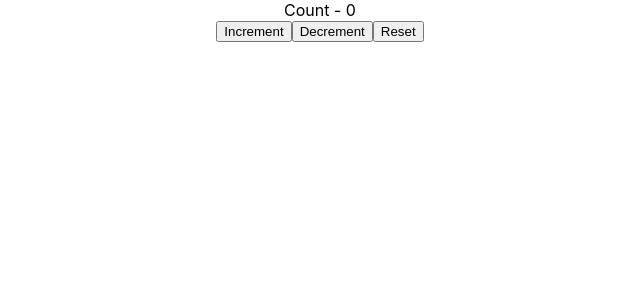
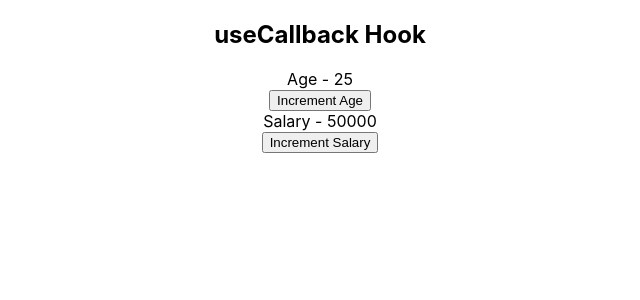
Before and after one commit to aman06it/React-tutorials, a React (Create React App) app: page / in a window 1280 px wide. Shown: the top 300 px of the page, without its empty margins (320-960 px from the left). Built offline with nearby package versions, Linux system fonts and the light colour scheme.

Commit message:
useCallback implemented.

```diff
--- a/src/App.js
+++ b/src/App.js
@@ -1,13 +1,14 @@
 import React from 'react';
 import './App.css';
-import CounterOne from './components/CounterOne';
+import ParentComponent from './components/ParentComponent';
+
 
 
 
 function App() {
   return (
     <div className="App">
-      <CounterOne/>
+      <ParentComponent/>
     </div>
   );
 }
--- /dev/null
+++ b/src/components/Button.js
@@ -0,0 +1,12 @@
+import React from 'react'
+
+function Button({handleClick, children}) {
+    console.log('Rendring button - ', children)
+  return (
+    <button onClick={handleClick}>
+        {children}
+    </button>
+  )
+}
+
+export default React.memo(Button)
--- /dev/null
+++ b/src/components/Count.js
@@ -0,0 +1,12 @@
+import React from 'react'
+
+function Count({text, count}) {
+    console.log(`Rendring ${text}`)
+  return (
+    <div>
+        {text} - {count}
+    </div>
+  )
+}
+
+export default React.memo(Count)
--- a/src/components/CounterOne.js
+++ /dev/null
@@ -1,31 +0,0 @@
-import React, {useReducer} from 'react'
-
-const initialState = 0
-const reducer = (state, action) => {
-  switch(action){
-    case 'increment':
-      return state+1;
-    case 'decrement':
-      return state-1;
-    case 'reset':
-      return initialState;
-    default:
-      return state
-  }
-}
-
-
-function CounterOne() {
-  const [count, dispatch]=useReducer(reducer, initialState)
-
-  return (
-    <div>
-        <div>Count - {count}</div>
-        <button onClick={()=>dispatch('increment')}>Increment</button>
-        <button onClick={()=>dispatch('decrement')}>Decrement</button>
-        <button onClick={()=>dispatch('reset')}>Reset</button>
-    </div>
-  )
-}
-
-export default CounterOne
--- /dev/null
+++ b/src/components/ParentComponent.js
@@ -0,0 +1,29 @@
+import React, {useState, useCallback} from 'react'
+import Button from './Button'
+import Count from './Count'
+import Title from './Title'
+
+function ParentComponent() {
+    const [age, setAge] = useState(25)
+    const [salary, setSalary] = useState(50000)
+
+    const incrementAge = useCallback(()=>{
+        setAge(age+1)
+    }, [age])
+
+    const incrementSalary = useCallback(() =>{
+        setSalary(salary+1000)
+    },[salary])
+
+  return (
+    <div>
+        <Title/>
+        <Count text="Age" count={age}/>
+        <Button handleClick={incrementAge}>Increment Age</Button>
+        <Count text="Salary" count = {salary}/>
+        <Button handleClick={incrementSalary}>Increment Salary</Button>
+    </div>
+  )
+}
+
+export default React.memo(ParentComponent)
--- /dev/null
+++ b/src/components/Title.js
@@ -0,0 +1,12 @@
+import React from 'react'
+
+function Title() {
+console.log('Rendering Title')
+  return (
+    <h2>
+        useCallback Hook
+    </h2>
+  )
+}
+
+export default React.memo(Title)
--- a/src/index.js
+++ b/src/index.js
@@ -5,9 +5,7 @@
 import reportWebVitals from './reportWebVitals';
 
 ReactDOM.render(
-  <React.StrictMode>
-    <App />
-  </React.StrictMode>,
+    <App />,
   document.getElementById('root')
 );
 
```
Also changed, not shown: src/components/CounterTwo.js (deleted, +0 -33 lines).
